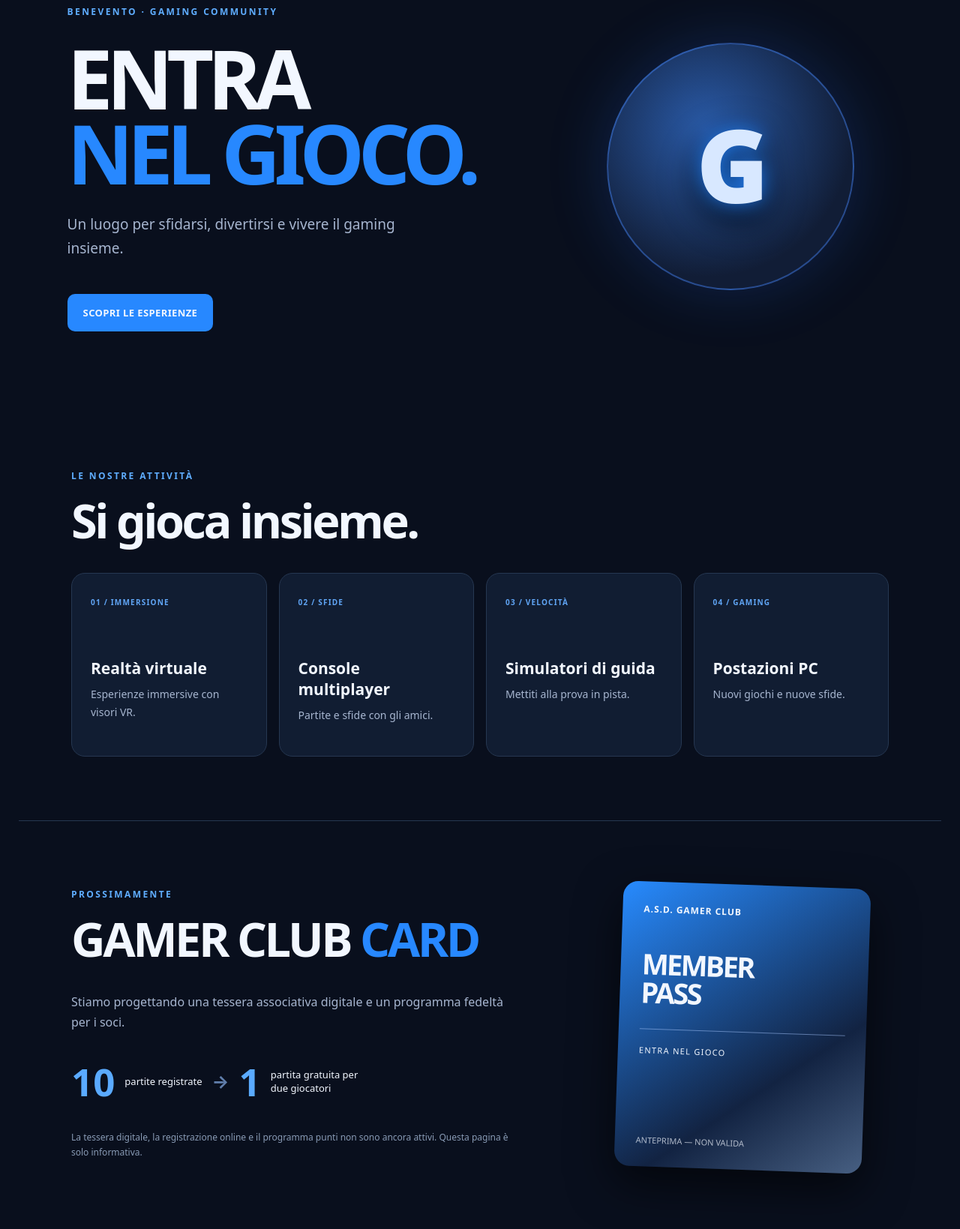
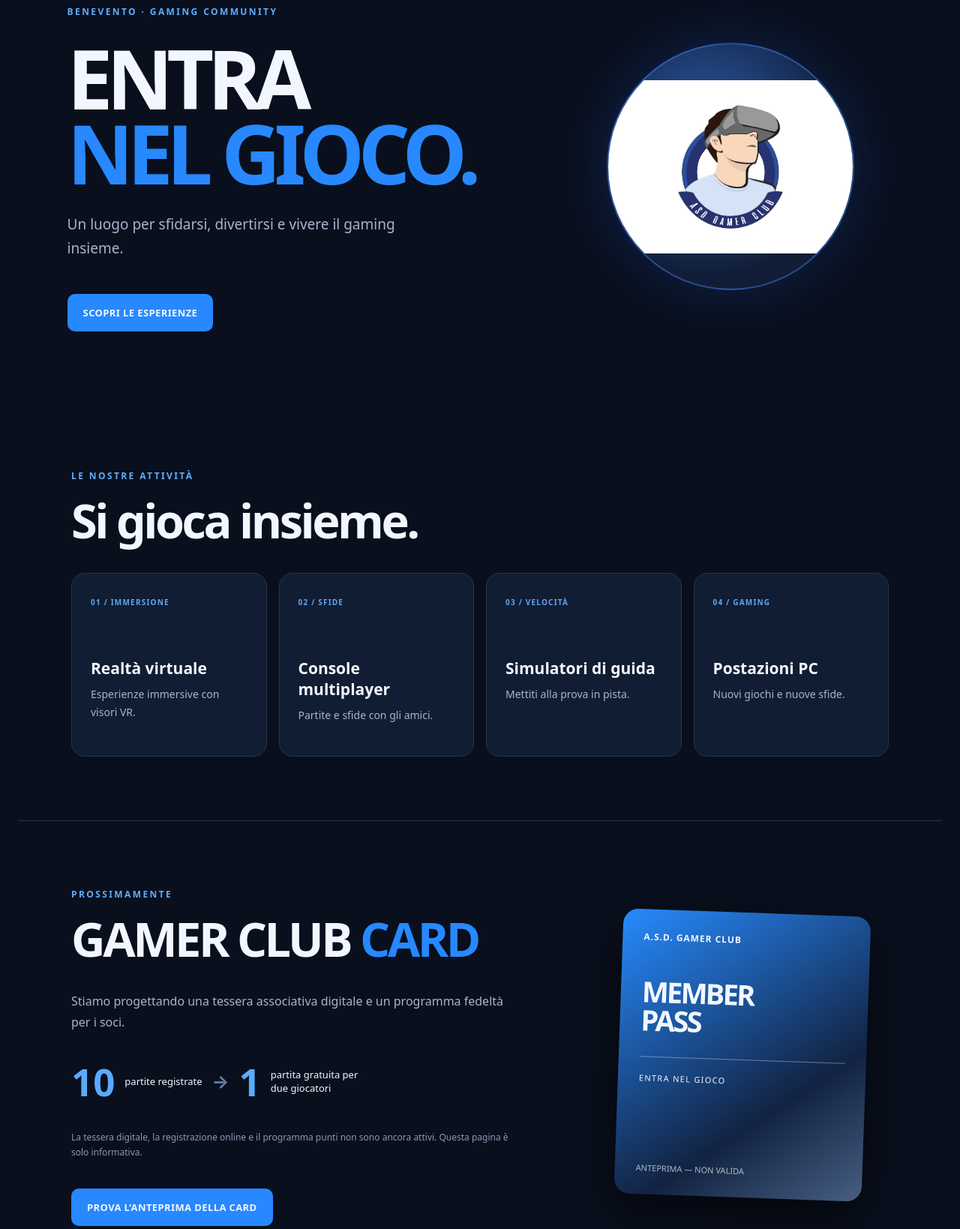
Before and after one commit to asdgamerclub/gamer-club, a plain HTML site: page index.html in a window 1280 px wide. Shown: the part 172-1811 px from the top of the page at 75% size. Drawn offline with Linux system fonts and the light colour scheme.

Commit message:
Integra anteprima tessera e documentazione

```diff
--- a/index.html
+++ b/index.html
@@ -1,8 +1,8 @@
 <!doctype html>
 <html lang="it"><head><meta charset="utf-8"><meta name="viewport" content="width=device-width,initial-scale=1"><meta name="theme-color" content="#10172b"><meta name="description" content="A.S.D. Gamer Club Benevento: console, realtà virtuale, simulatori e gaming. Entra nel gioco."><title>A.S.D. Gamer Club — Entra nel gioco</title><link rel="stylesheet" href="style.css"></head>
 <body><header class="top"><a class="brand" href="#home"><span class="logo">G</span><span>A.S.D. <strong>GAMER CLUB</strong></span></a><nav><a href="#esperienze">Esperienze</a><a href="#card">La card</a><a href="#contatti">Contatti</a></nav></header>
-<main id="home"><section class="hero"><div><span class="eyebrow">BENEVENTO · GAMING COMMUNITY</span><h1>ENTRA<br><em>NEL GIOCO.</em></h1><p>Un luogo per sfidarsi, divertirsi e vivere il gaming insieme.</p><a href="#esperienze" class="button">SCOPRI LE ESPERIENZE</a></div><div class="visual gamer-logo-wrap"><div class="orb gamer-logo-orb"><span class="logo-fallback" aria-hidden="true">G</span><img class="gamer-logo-image" src="logo-gamer-club.jpg" alt="Logo ufficiale A.S.D. Gamer Club" onload="this.parentElement.classList.add('logo-loaded')" onerror="this.style.display='none'"></div></div></section>
+<main id="home"><section class="hero"><div><span class="eyebrow">BENEVENTO · GAMING COMMUNITY</span><h1>ENTRA<br><em>NEL GIOCO.</em></h1><p>Un luogo per sfidarsi, divertirsi e vivere il gaming insieme.</p><a href="#esperienze" class="button">SCOPRI LE ESPERIENZE</a></div><div class="visual gamer-logo-wrap"><div class="orb gamer-logo-orb"><span class="logo-fallback" aria-hidden="true">G</span><img class="gamer-logo-image" src="LOGO%20PER%20INSTAGRAM.jpg" alt="Logo ufficiale A.S.D. Gamer Club" onload="this.parentElement.classList.add('logo-loaded')" onerror="this.style.display='none'"></div></div></section>
 <section id="esperienze" class="section"><span class="eyebrow">LE NOSTRE ATTIVITÀ</span><h2>Si gioca insieme.</h2><div class="tiles"><article><span>01 / IMMERSIONE</span><h3>Realtà virtuale</h3><p>Esperienze immersive con visori VR.</p></article><article><span>02 / SFIDE</span><h3>Console multiplayer</h3><p>Partite e sfide con gli amici.</p></article><article><span>03 / VELOCITÀ</span><h3>Simulatori di guida</h3><p>Mettiti alla prova in pista.</p></article><article><span>04 / GAMING</span><h3>Postazioni PC</h3><p>Nuovi giochi e nuove sfide.</p></article></div></section>
-<section id="card" class="section cardarea"><div><span class="eyebrow">PROSSIMAMENTE</span><h2>GAMER CLUB <em>CARD</em></h2><p>Stiamo progettando una tessera associativa digitale e un programma fedeltà per i soci.</p><div class="benefit"><strong>10</strong><span>partite registrate</span><b>→</b><strong>1</strong><span>partita gratuita per due giocatori</span></div><p class="disclaimer">La tessera digitale, la registrazione online e il programma punti non sono ancora attivi. Questa pagina è solo informativa.</p></div><div class="pass"><small>A.S.D. GAMER CLUB</small><h3>MEMBER<br>PASS</h3><div class="passline"></div><span>ENTRA NEL GIOCO</span><footer>ANTEPRIMA — NON VALIDA</footer></div></section>
+<section id="card" class="section cardarea"><div><span class="eyebrow">PROSSIMAMENTE</span><h2>GAMER CLUB <em>CARD</em></h2><p>Stiamo progettando una tessera associativa digitale e un programma fedeltà per i soci.</p><div class="benefit"><strong>10</strong><span>partite registrate</span><b>→</b><strong>1</strong><span>partita gratuita per due giocatori</span></div><p class="disclaimer">La tessera digitale, la registrazione online e il programma punti non sono ancora attivi. Questa pagina è solo informativa.</p><a class="button" href="card.html">PROVA L’ANTEPRIMA DELLA CARD</a></div><div class="pass"><small>A.S.D. GAMER CLUB</small><h3>MEMBER<br>PASS</h3><div class="passline"></div><span>ENTRA NEL GIOCO</span><footer>ANTEPRIMA — NON VALIDA</footer></div></section>
 <section id="contatti" class="section"><span class="eyebrow">DOVE SIAMO</span><h2>Nel cuore di Benevento.</h2><p><strong>Indirizzo:</strong> Via Erik Mutarelli 2, 4, 6 — 82100 Benevento (BN), Italia.</p><p><strong>E-mail:</strong> <a href="mailto:asdgamerclub@gmail.com">asdgamerclub@gmail.com</a></p><p><a href="https://www.google.com/maps/search/?api=1&query=Via+Erik+Mutarelli+2%2C+82100+Benevento" target="_blank" rel="noopener noreferrer">Indicazioni stradali</a></p><p class="disclaimer">I link ai profili social saranno aggiunti dopo verifica.</p></section></main>
 <footer class="bottom"><span>© <span id="year"></span> A.S.D. Gamer Club</span><span>Sito informativo · Nessun dato personale raccolto</span></footer><script>document.getElementById('year').textContent=new Date().getFullYear()</script></body></html>
```
